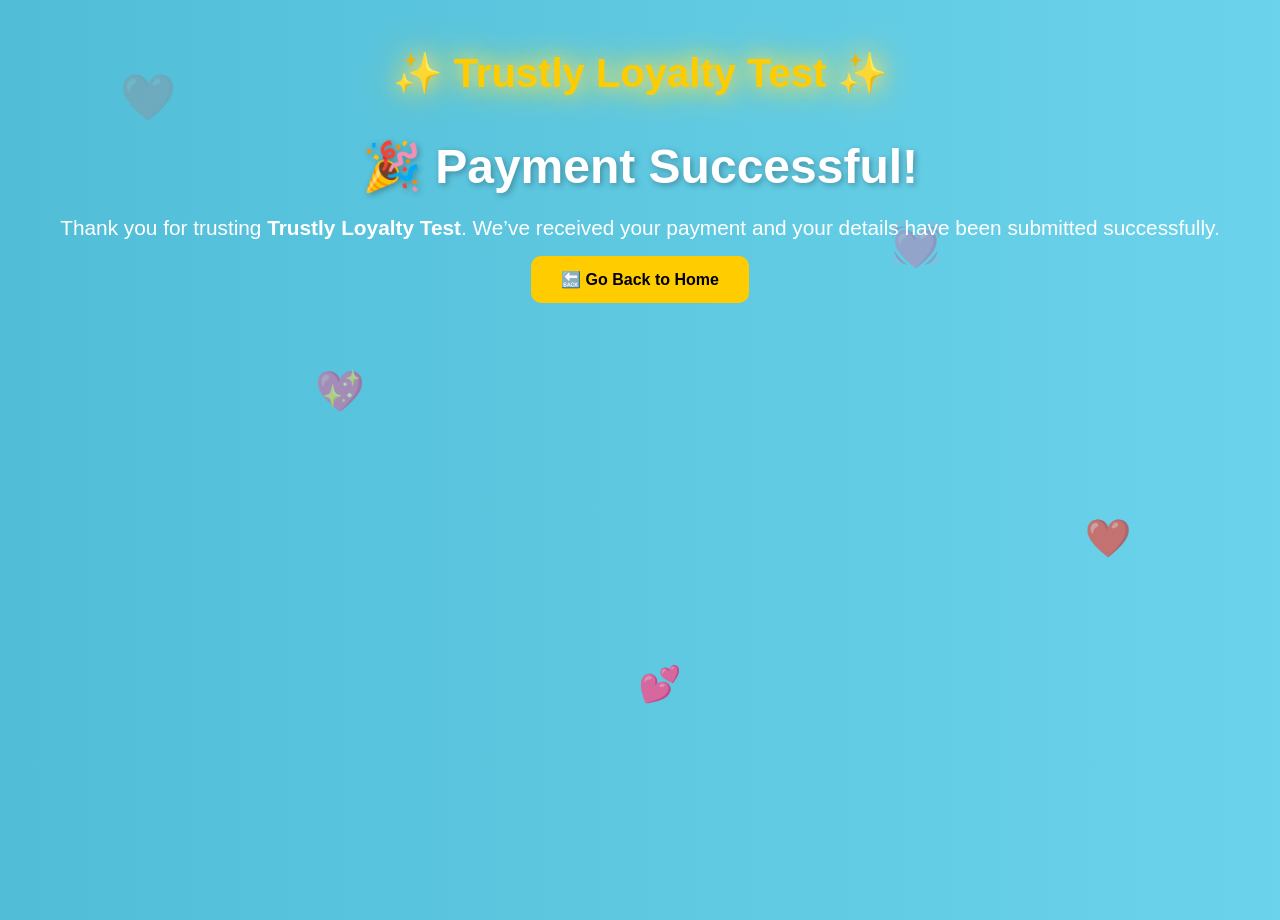
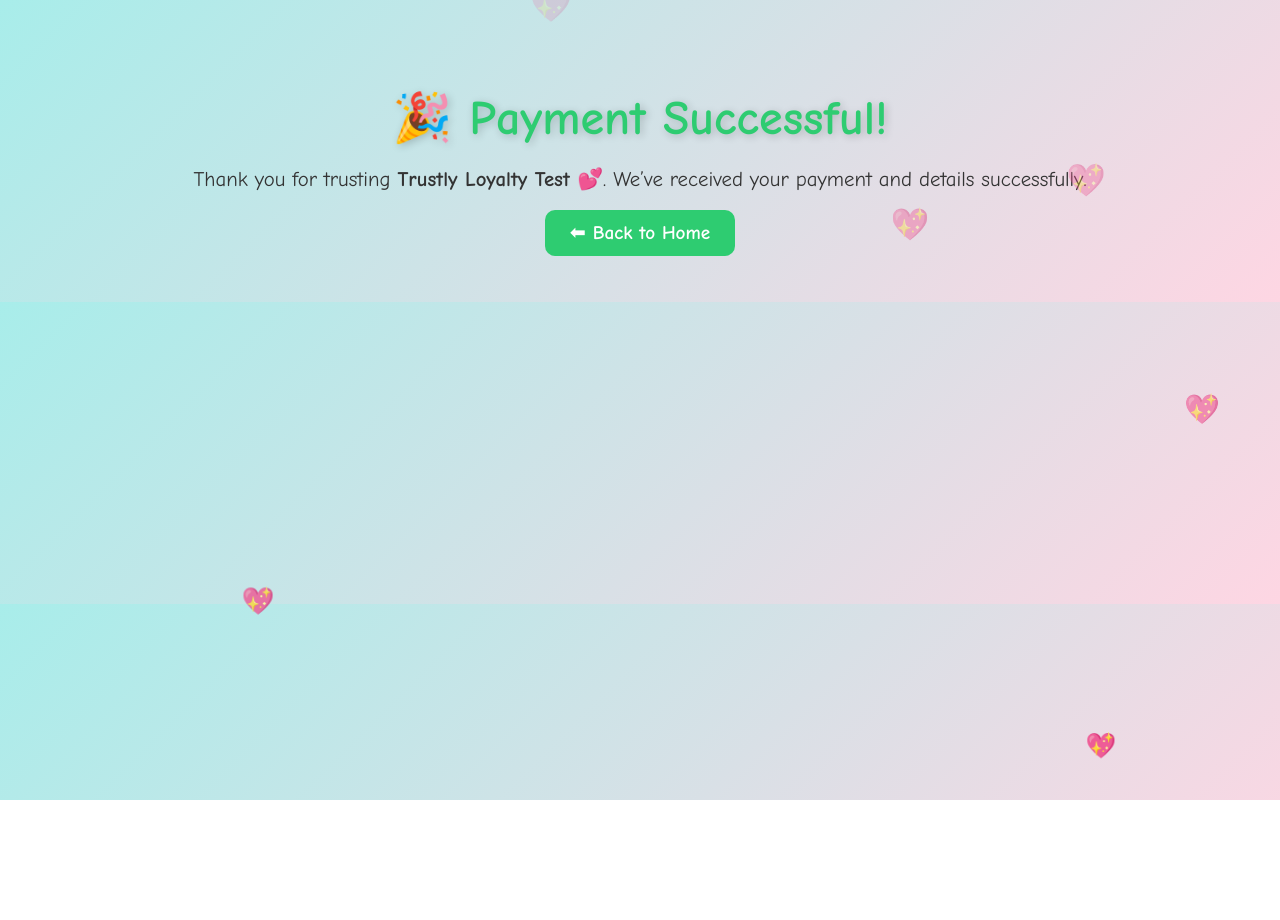
Before and after one commit to TrustlyApp959/Trustly, a plain HTML site: page success.html in a window 1280 px wide. After the commit the page ends 800 px from the top, so only its background shows below. Drawn offline with Linux system fonts and the light colour scheme.

Commit message:
Update success.html

```diff
--- a/success.html
+++ b/success.html
@@ -3,116 +3,100 @@
 <head>
   <meta charset="UTF-8">
   <meta name="viewport" content="width=device-width, initial-scale=1.0">
-  <title>Payment Successful - Trustly Loyalty Test</title>
+  <title>Payment Successful 🎉</title>
   <style>
     body {
-      font-family: 'Arial Rounded MT Bold', Arial, sans-serif;
-      color: white;
+      font-family: 'Comic Sans MS', cursive, sans-serif;
+      background: linear-gradient(135deg, #a8edea, #fed6e3);
       text-align: center;
-      padding: 60px 20px;
-      height: 100vh;
-      margin: 0;
-      overflow: hidden;
-      background: linear-gradient(270deg, #6dd5ed, #2193b0, #6dd5ed);
-      background-size: 600% 600%;
-      animation: gradientBG 12s ease infinite;
+      padding: 50px;
+      color: #333;
+      overflow-x: hidden;
     }
-
-    @keyframes gradientBG {
-      0% {background-position: 0% 50%;}
-      50% {background-position: 100% 50%;}
-      100% {background-position: 0% 50%;}
-    }
-
-    .logo {
-      font-size: 2.5rem;
-      font-weight: bold;
-      margin-bottom: 30px;
-      color: #ffcc00;
-      text-shadow: 0 0 10px #fff700, 0 0 20px #ffcc00;
-      animation: bounce 2s infinite, glow 1.5s infinite alternate;
-      position: relative;
-      z-index: 2;
-    }
-
-    @keyframes bounce {
-      0%, 100% { transform: translateY(0); }
-      50% { transform: translateY(-10px); }
-    }
-
-    @keyframes glow {
-      from { text-shadow: 0 0 10px #fff700, 0 0 20px #ffcc00; }
-      to { text-shadow: 0 0 20px #ffe066, 0 0 40px #ffd633; }
-    }
-
     h1 {
       font-size: 3rem;
+      color: #2ecc71;
+      text-shadow: 2px 2px 8px rgba(0,0,0,0.2);
       margin-bottom: 20px;
-      text-shadow: 2px 2px 6px rgba(0,0,0,0.3);
-      position: relative;
-      z-index: 2;
     }
-
     p {
       font-size: 1.3rem;
       margin-bottom: 30px;
-      position: relative;
-      z-index: 2;
     }
-
-    .btn {
-      background: #ffcc00;
-      color: #000;
+    a {
+      text-decoration: none;
+      background: #2ecc71;
+      color: white;
+      padding: 12px 25px;
+      border-radius: 10px;
+      font-size: 1.2rem;
       font-weight: bold;
-      text-decoration: none;
-      padding: 15px 30px;
-      border-radius: 10px;
       transition: 0.3s;
-      position: relative;
-      z-index: 2;
     }
-    .btn:hover {
-      background: #ffdb4d;
+    a:hover {
+      background: #27ae60;
+      transform: scale(1.05);
     }
-
+    /* Confetti */
+    .confetti {
+      position: fixed;
+      top: -10px;
+      width: 10px;
+      height: 20px;
+      opacity: 0.8;
+      animation: fall 3s linear forwards;
+      z-index: 9999;
+    }
+    @keyframes fall {
+      0% { transform: translateY(0) rotate(0deg); opacity: 1; }
+      100% { transform: translateY(120vh) rotate(360deg); opacity: 0; }
+    }
     /* Floating hearts */
-    .hearts {
-      position: absolute;
-      top: 0;
-      left: 0;
-      width: 100%;
-      height: 100%;
-      overflow: hidden;
-      pointer-events: none;
+    .heart {
+      position: fixed;
+      bottom: -10px;
+      font-size: 24px;
+      animation: floatUp 6s linear infinite;
+      opacity: 0.8;
       z-index: 1;
-    }
-    .heart {
-      position: absolute;
-      bottom: -50px;
-      font-size: 2rem;
-      animation: floatUp 6s linear infinite;
-      opacity: 0.7;
     }
     @keyframes floatUp {
       0% { transform: translateY(0) scale(1); opacity: 1; }
-      100% { transform: translateY(-110vh) scale(1.5); opacity: 0; }
+      100% { transform: translateY(-120vh) scale(1.5); opacity: 0; }
     }
   </style>
 </head>
 <body>
-  <div class="logo">✨ Trustly Loyalty Test ✨</div>
   <h1>🎉 Payment Successful!</h1>
-  <p>Thank you for trusting <b>Trustly Loyalty Test</b>.
-     We’ve received your payment and your details have been submitted successfully.</p>
-  <a class="btn" href="index.html">🔙 Go Back to Home</a>
+  <p>Thank you for trusting <strong>Trustly Loyalty Test 💕</strong>.
+  We’ve received your payment and details successfully.</p>
+  <a href="index.html">⬅ Back to Home</a>
 
-  <!-- Floating hearts -->
-  <div class="hearts">
-    <div class="heart" style="left:10%; animation-delay:0s;">❤️</div>
-    <div class="heart" style="left:25%; animation-delay:2s;">💖</div>
-    <div class="heart" style="left:50%; animation-delay:4s;">💕</div>
-    <div class="heart" style="left:70%; animation-delay:1s;">💓</div>
-    <div class="heart" style="left:85%; animation-delay:3s;">❤️</div>
-  </div>
+  <script>
+    // Confetti generator
+    function launchConfetti() {
+      for (let i = 0; i < 50; i++) {
+        let confetti = document.createElement("div");
+        confetti.classList.add("confetti");
+        confetti.style.left = Math.random() * 100 + "vw";
+        confetti.style.backgroundColor = ["#ff4b5c", "#ffcc70", "#80ff72", "#70a1ff", "#ff80ab"][Math.floor(Math.random() * 5)];
+        confetti.style.animationDuration = (2 + Math.random() * 2) + "s";
+        document.body.appendChild(confetti);
+        setTimeout(() => confetti.remove(), 3000);
+      }
+    }
+    launchConfetti();
+
+    // Floating hearts generator
+    setInterval(() => {
+      let heart = document.createElement("div");
+      heart.classList.add("heart");
+      heart.innerHTML = "💖";
+      heart.style.left = Math.random() * 100 + "vw";
+      heart.style.animationDuration = (3 + Math.random() * 3) + "s";
+      document.body.appendChild(heart);
+      setTimeout(() => heart.remove(), 6000);
+    }, 800);
+  </script>
 </body>
 </html>
```
